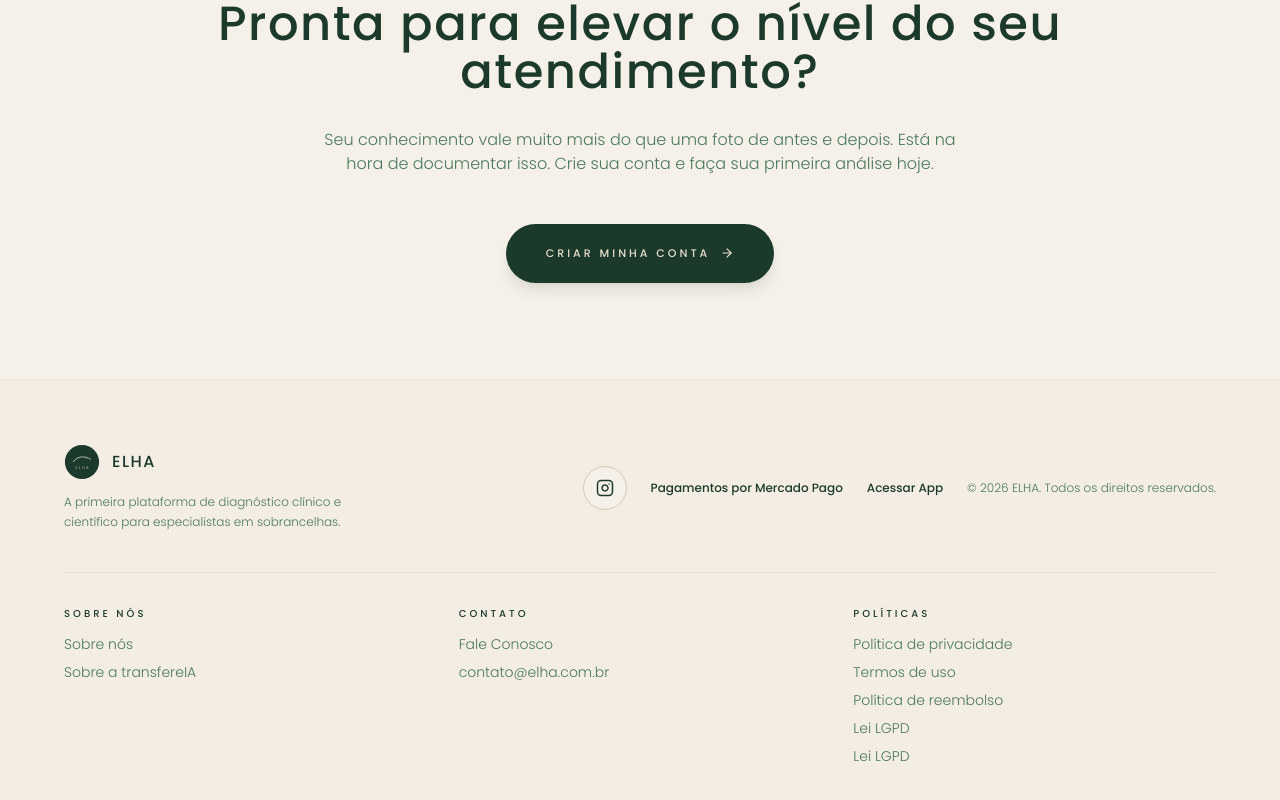
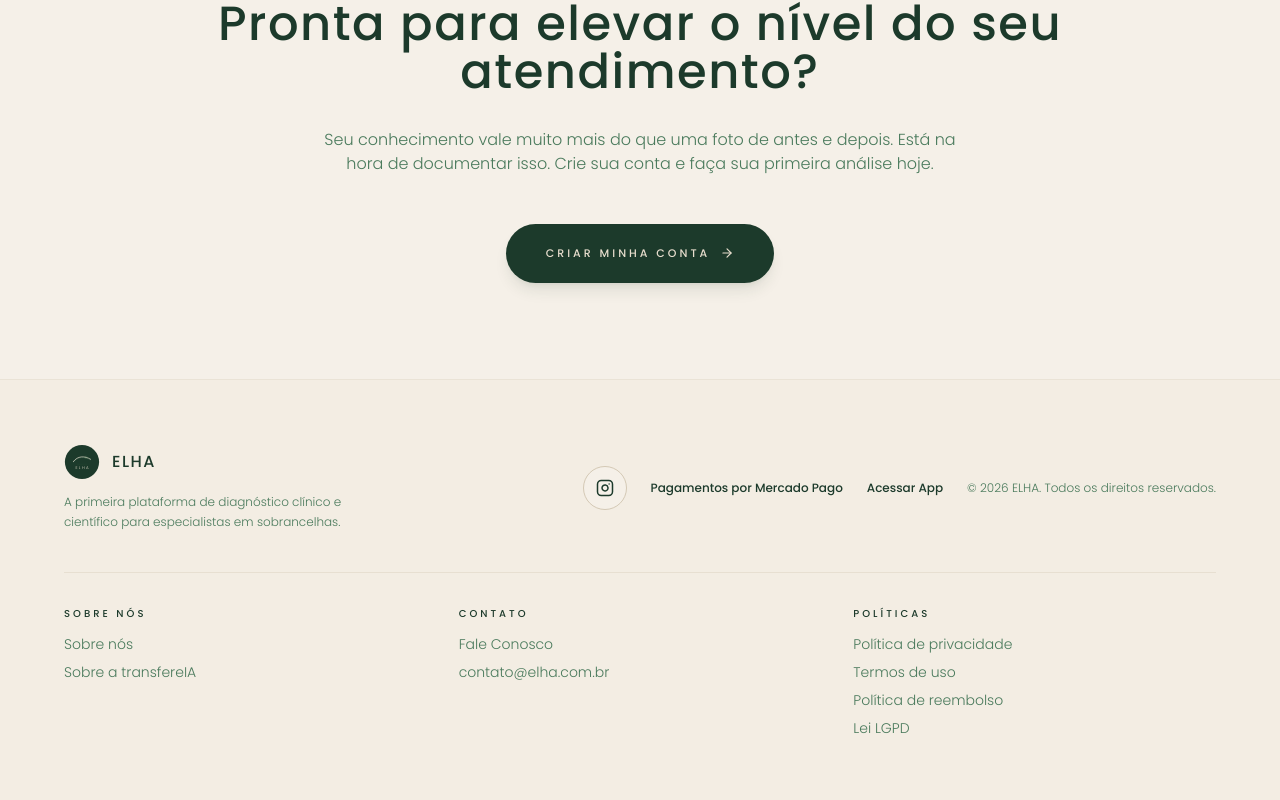
Before and after one commit to robertodrigues/app_sobrancelhas_oficial, a React (Vite) app: page /institucional in a window 1280 px wide. Shown: the part 2926-3726 px from the top of the page. Built offline with nearby package versions, Linux system fonts and the light colour scheme; no server answers.

Commit message:
[dyad] Removendo a Lei LGPD duplicada - wrote 1 file(s)

```diff
--- a/src/pages/Landing.tsx
+++ b/src/pages/Landing.tsx
@@ -290,7 +290,6 @@ const Landing = () => {
                 <p>Termos de uso</p>
                 <p>Política de reembolso</p>
                 <p>Lei LGPD</p>
-                <p>Lei LGPD</p>
               </div>
             </div>
           </div>
```
